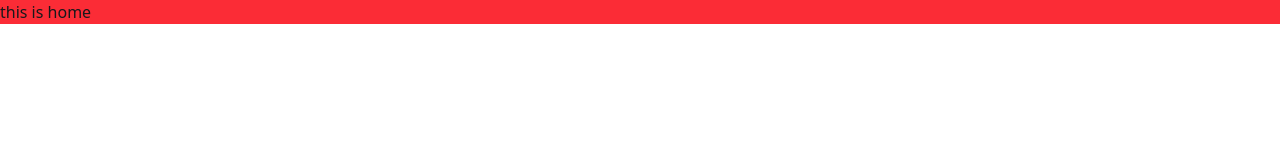
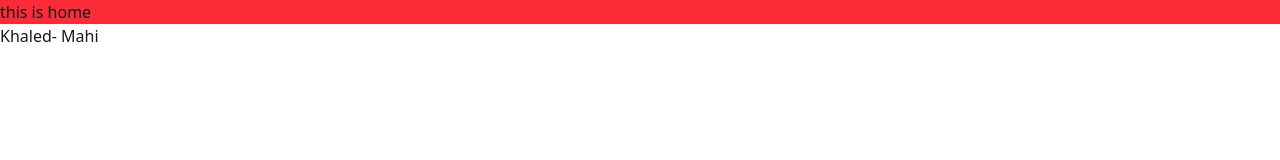
Before and after one commit to sirazulislam3734/RentifyTech-client, a React (Vite) app: page / in a window 1280 px wide. Shown: the top 160 px of the page. Built offline with nearby package versions, Linux system fonts and the light colour scheme.

Commit message:
Your commit message

```diff
--- a/src/Components/Home/Home/Home.jsx
+++ b/src/Components/Home/Home/Home.jsx
@@ -1,9 +1,10 @@
-import React from "react";
+import Khaled from "../../../Khaled"
 
 const Home = () => {
   return (
     <div>
-      <h1 className="bg-red-500">this is home</h1>
+      <h1 className="bg-red-500">this is home </h1>
+      <Khaled></Khaled>
     </div>
   );
 };
```
